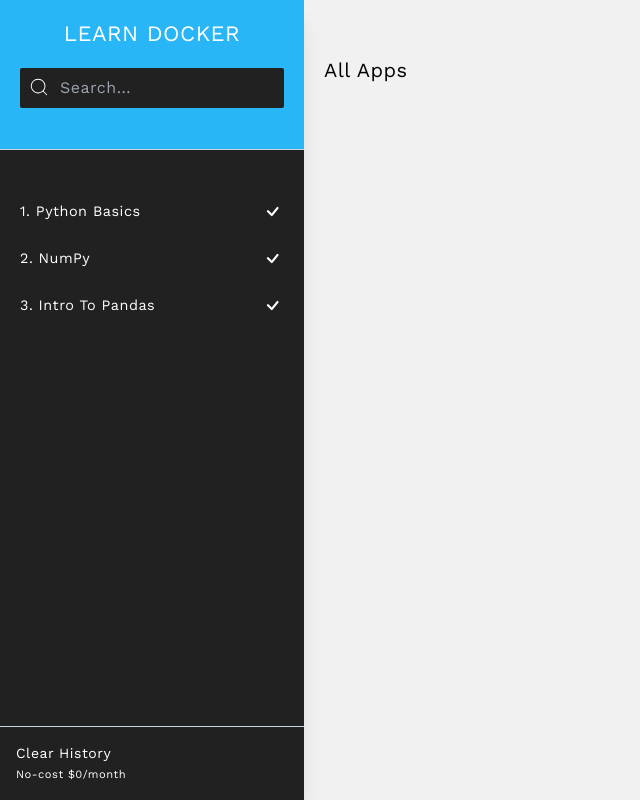
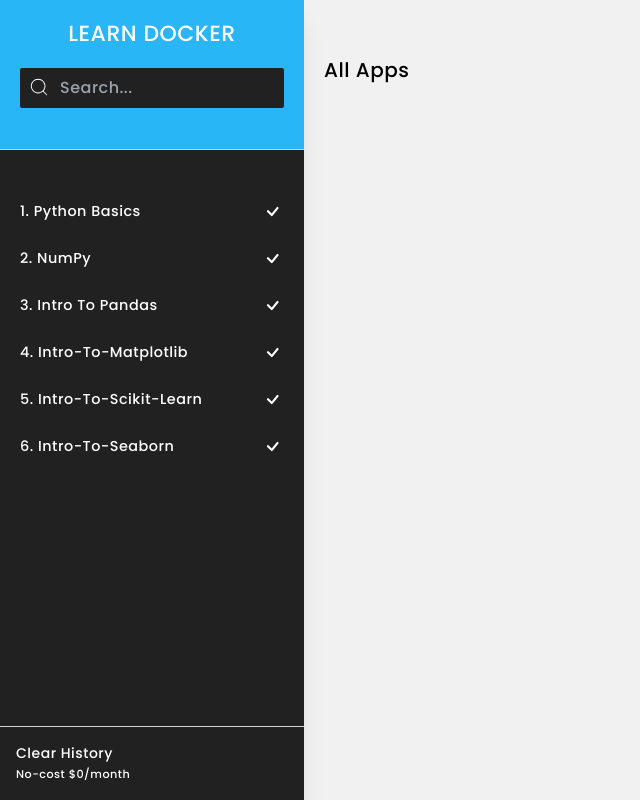
Before and after one commit to thecuriousteam/PyLibLog, a React (Vite) app: page / in a window 1280 px wide. Shown: the whole page, without its empty margins (0-640 px from the left). Built offline with nearby package versions, Linux system fonts and the light colour scheme.

Commit message:
some changes

```diff
--- /dev/null
+++ b/src/CSS/python-basics/intro-to-python.css
@@ -0,0 +1,81 @@
+@import url('https://fonts.googleapis.com/css2?family=Poppins:wght@500&display=swap');
+@import url('https://fonts.googleapis.com/css2?family=Poppins:wght@500&family=Source+Serif+4:opsz,wght@8..60,300&display=swap');
+
+/* Global Styles */
+body {
+    margin: 0;
+    padding: 0;
+    box-sizing: border-box;
+    font-family: 'Poppins', sans-serif;
+    overflow-x: hidden; /* Prevent horizontal scrolling */
+}
+
+/* Container Styles */
+.container {
+    max-width: 100%; /* Ensure content fits within the viewport */
+    margin-left: -20px; /* Center align the container horizontally */
+    padding: 10px; /* Reduced padding */
+
+}
+
+.main-heading {
+    color: #8800ff;
+    font-size: 20px; /* Reduced font size */
+    margin-bottom: 5px; /* Reduced spacing */
+    text-align: center;
+}
+
+.sub-heading {
+    font-family: 'Source Serif 4', serif;
+    font-size: 18px; /* Reduced font size */
+    font-weight: bolder;
+    margin-bottom: 3px; /* Reduced spacing */
+    color: #000000;
+}
+
+.unordered-list {
+    list-style-type: circle;
+    margin-left: 0;
+    padding-left: 15px; /* Slightly reduced left padding */
+    text-align: left;
+    margin-bottom: 10px;
+}
+
+.unordered-list li {
+    font-weight: lighter;
+    color: #000000;
+    font-size: 12px; /* Reduced font size */
+    overflow-wrap: break-word; /* Allow text to wrap */
+    text-align: left;
+}
+
+/* Responsive Styles */
+@media screen and (max-width: 768px) {
+    .main-heading {
+        font-size: 16px; /* Further reduced font size for smaller screens */
+        margin-bottom: 3px; /* Adjusted spacing */
+    }
+
+    .sub-heading {
+        font-size: 14px; /* Further reduced font size for smaller screens */
+        margin-bottom: 3px; /* Adjusted spacing */
+    }
+
+    .unordered-list li {
+        font-size: 10px; /* Further reduced font size for smaller screens */
+        margin-bottom: 3px; /* Adjusted spacing */
+    }
+
+    .container p {
+        font-size: 10px; /* Reduced font size for paragraphs */
+        margin-bottom: 3px; /* Adjusted spacing */
+        overflow-wrap: break-word; /* Allow text to wrap */
+        text-align: left;
+    }
+
+    /* Reduce the video iframe size */
+    .video-container iframe {
+        width: 100%; /* Make it full width of container */
+        height: auto; /* Automatically adjust the height */
+    }
+}
--- a/src/Constants/index.js
+++ b/src/Constants/index.js
@@ -7,7 +7,46 @@
       {
         title: "Introduction to Python",
         name: "Introduction-to-Python",
-
+      },
+      {
+        title: "Install Python",
+        name: "Install Python",
+      },
+      {
+        title: "Basic Python Program",
+        name: "Basic Python Program",
+      },
+      {
+        title: "Variables & Data types",
+        name: "Variables & Data Types",
+      },
+      {
+        title: "Basic Input & Output",
+        name: "Basic Input & Output",
+      },
+      {
+        title: "Conditional Statements",
+        name: "Conditional Statements",
+      },
+      {
+        title: "Loops",
+        name: "Loops",
+      },
+      {
+        title: "Functions",
+        name: "Functions",
+      },
+      {
+        title: "Data structures in Python",
+        name: "Data structures in Python",
+      },
+      {
+        title: "Modules & Libraries",
+        name: "Modules & Libraries",
+      },
+      {
+        title: "Advance Topics",
+        name: "Advance Topics",
       }
     ],
   },
@@ -33,5 +72,38 @@
       }
     ],
   },
+  {
+    name: "Matplotlib-Library",
+    title: "4. Intro-to-Matplotlib",
+    children: [
+      {
+        title: "Introduction to Matplotlib",
+        name: "Introduction-to-Matplotlib",
+
+      }
+    ],
+  },
+  {
+    name: "Scikit-Library",
+    title: "5. Intro-to-Scikit-Learn",
+    children: [
+      {
+        title: "Introduction to Scikit-Learn",
+        name: "Introduction-to-Scikit-Learn",
+
+      }
+    ],
+  },
+  {
+    name: "Seaborn-Library",
+    title: "6. Intro-to-Seaborn",
+    children: [
+      {
+        title: "Introduction to Seaborn",
+        name: "Introduction to Seaborn",
+
+      }
+    ],
+  },
   /* remaining contents*/
 ];
--- a/src/Python_Library_Pages/Python_Basics/Introduction-to-Python.jsx
+++ b/src/Python_Library_Pages/Python_Basics/Introduction-to-Python.jsx
@@ -1,11 +1,60 @@
 import React from "react";
+import '../../CSS/python-basics/intro-to-python.css';
 
 const PythonBasics = () => {
   return (
-    <div>
-      <h1>Introduction to Python</h1>
+    <div className="container">
+      <h1 className="main-heading">Introduction to Python</h1>
 
-      <p>Development can start for Python from here</p>
+      <p>Python is a versatile and popular programming language created by Guido van Rossum in 1991. It is widely used for various purposes, including:</p>
+
+      <ul className="unordered-list">
+        <li>Web Development (server-side)</li>
+        <li>Software Development</li>
+        <li>Mathematics</li>
+        <li>System Scripting</li>
+      </ul>
+
+      <h2 className="sub-heading">Key Capabilities of Python</h2>
+
+      <p>Python's flexibility and capabilities make it a preferred choice for many developers:</p>
+
+      <ul className="unordered-list">
+        <li>Creating Web Applications</li>
+        <li>Automating Workflows</li>
+        <li>Database Connectivity</li>
+        <li>Data Manipulation and Analysis</li>
+        <li>Rapid Prototyping</li>
+        <li>Production-Ready Software Development</li>
+      </ul>
+
+      <h2 className="sub-heading">Why Choose Python?</h2>
+
+      <ul className="unordered-list">
+        <li>Multi-Platform Support (Windows, Mac, Linux, Raspberry Pi, etc.)</li>
+        <li>Simple and Readable Syntax (Similar to English)</li>
+        <li>Concise Code (Fewer Lines Compared to Other Languages)</li>
+        <li>Interpreted Language (Quick Prototyping)</li>
+        <li>Support for Procedural, Object-Oriented, and Functional Programming</li>
+      </ul>
+
+      <h2 className="sub-heading">Learn More About Python</h2>
+
+      <p>If you'd like to learn more about Python, here's a video introduction to Python programming:</p>
+
+      {/* Embed the YouTube video */}
+      <div className="video-container">
+        <iframe
+          width="560"
+          height="315"
+          src="https://www.youtube.com/embed/qwAFL1597eM"
+          title="Introduction to Python"
+          frameborder="0"
+          allowfullscreen
+        ></iframe>
+      </div>
+<br/>
+      <p>As you explore this guide, you'll dive deeper into Python's core concepts and practical applications. Whether you're a beginner or an experienced developer, Python offers a wide range of possibilities for your programming journey.</p>
     </div>
   );
 };
```
